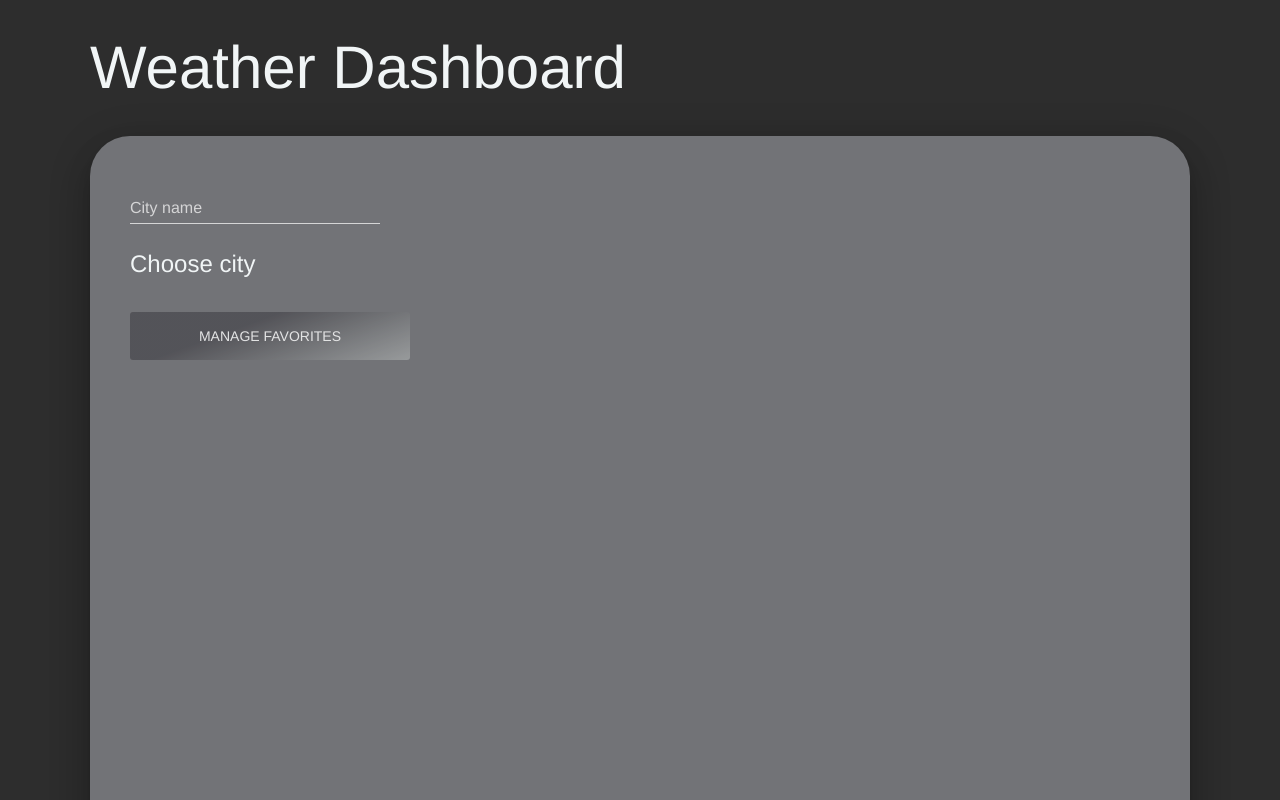
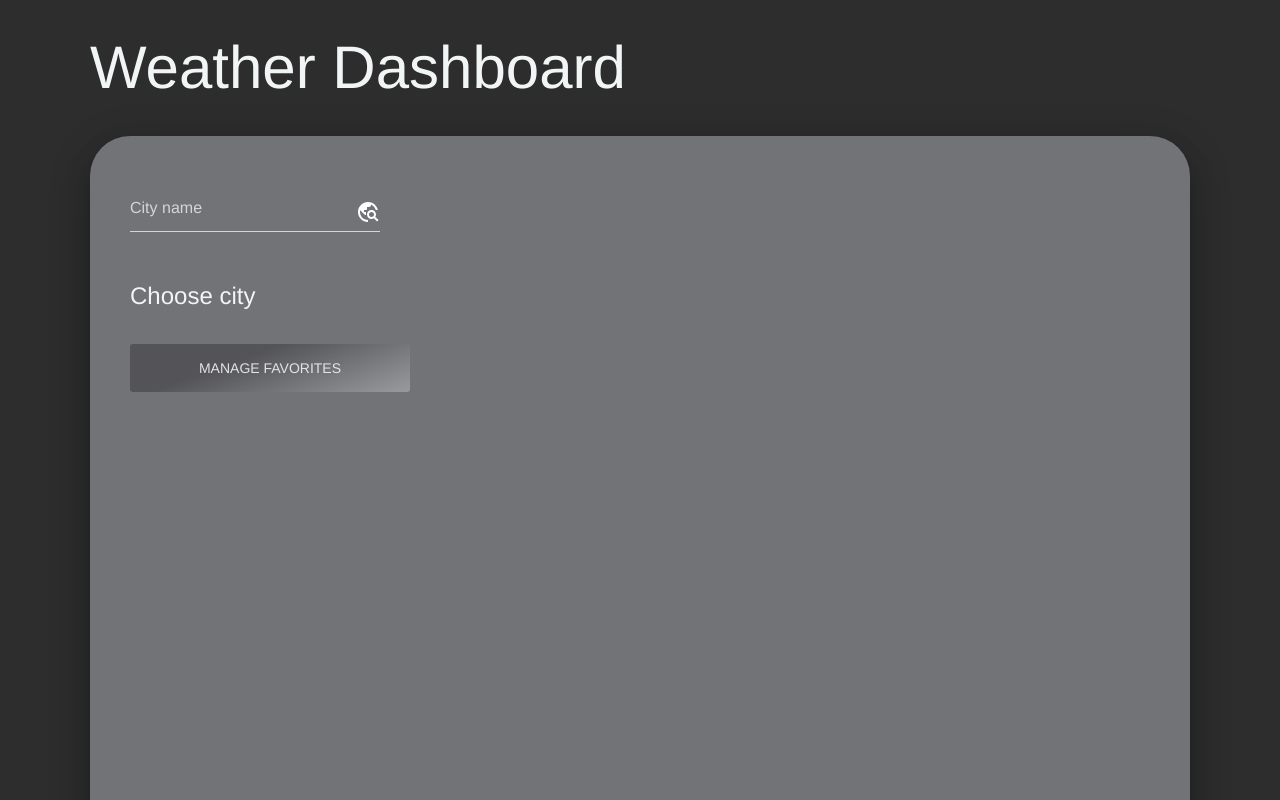
Before and after one commit to ExIxIxS/weather_dashboard, a React (Vite) app: page / in a window 1280 px wide. Shown: the top 800 px of the page. Built offline with nearby package versions, Linux system fonts and the light colour scheme.

Commit message:
FEAT: setup search field behavior

```diff
--- a/src/api/types.ts
+++ b/src/api/types.ts
@@ -34,3 +34,8 @@ export type Rain = {
 export type Clouds = {
   all: number;
 };
+
+export type ResponseError = {
+  message: string;
+  status?: number;
+};
--- /dev/null
+++ b/src/api/utils.ts
@@ -0,0 +1,12 @@
+import type { ResponseError } from 'src/api/types';
+
+export const isResponseError = (err: unknown): err is ResponseError => {
+  return (
+    !!err &&
+    typeof err === 'object' &&
+    err !== null &&
+    typeof (err as ResponseError).message === 'string' &&
+    (typeof (err as ResponseError).status === 'undefined' ||
+      typeof (err as ResponseError).status === 'number')
+  );
+};
--- a/src/api/weatherBaseQuery/index.ts
+++ b/src/api/weatherBaseQuery/index.ts
@@ -3,6 +3,7 @@ import { BASE_URL_WEATHER_API, URL_API_KEY } from 'src/api/constants';
 import type { BaseQueryFn } from '@reduxjs/toolkit/query';
 import type { AxiosRequestConfig, AxiosError } from 'axios';
 import { METHODS } from 'src/api/constants/http';
+import { ResponseError } from 'src/api/types';
 
 export const weatherBaseQuery =
   (
@@ -33,7 +34,7 @@ export const weatherBaseQuery =
       return {
         error: {
           status: err.response?.status,
-          data: err.response?.data || err.message,
+          message: (err.response?.data as ResponseError)?.message || err.message,
         },
       };
     }
--- /dev/null
+++ b/src/pages/main/components/CityWeatherInfo/components/SearchPanel/constants.ts
@@ -0,0 +1,3 @@
+export const TIMEOUT_DEBOUNCE = 1000;
+export const DEFAULT_ERROR_MESSAGE = 'unknown fetch error';
+export const NOT_FOUND_MESSAGE = 'city not found';
--- a/src/pages/main/components/CityWeatherInfo/components/SearchPanel/index.tsx
+++ b/src/pages/main/components/CityWeatherInfo/components/SearchPanel/index.tsx
@@ -1,4 +1,4 @@
-import { ChangeEvent, useEffect, useRef, useState, type FC } from 'react';
+import { useEffect, useMemo, useRef, useState, type FC, type ChangeEvent } from 'react';
 import { useDispatch } from 'react-redux';
 import { useLazyGetCitiesByNameQuery } from 'src/api/citiesSliceAPI';
 import Stack from '@mui/material/Stack';
@@ -8,15 +8,23 @@ import List from '@mui/material/List';
 import ListItemButton from '@mui/material/ListItemButton';
 import ListItemText from '@mui/material/ListItemText';
 import ClickAwayListener from '@mui/material/ClickAwayListener';
+import InputAdornment from '@mui/material/InputAdornment';
+import TravelExploreIcon from '@mui/icons-material/TravelExplore';
+import CircularProgress from '@mui/material/CircularProgress';
 import { setSelectedCity } from 'src/store/slices/selectedCitySlice';
+import { isResponseError } from 'src/api/utils';
+import {
+  DEFAULT_ERROR_MESSAGE,
+  NOT_FOUND_MESSAGE,
+  TIMEOUT_DEBOUNCE,
+} from 'src/pages/main/components/CityWeatherInfo/components/SearchPanel/constants';
+
 import type { ResponseCity } from 'src/api/citiesSliceAPI/types';
-
-const TIMEOUT_DEBOUNCE = 2000;
 
 export const SearchPanel: FC = () => {
   const dispatch = useDispatch();
 
-  const [fetchCitiesData, { data, isLoading, isError }] = useLazyGetCitiesByNameQuery();
+  const [fetchCitiesData, { data, isFetching, isError, error }] = useLazyGetCitiesByNameQuery();
   const refDebouncedCityNameValue = useRef('');
   const [currentCityName, setCurrentCityName] = useState('');
   const [currentCityOptions, setCurrentCityOptions] = useState<(ResponseCity & { id: string })[]>(
@@ -57,6 +65,24 @@ export const SearchPanel: FC = () => {
     );
   }, [data]);
 
+  const inputAdornment = (
+    <InputAdornment position="end" aria-label="search status" sx={{ my: 1 }}>
+      {isFetching ? <CircularProgress color="inherit" size={24} /> : <TravelExploreIcon />}
+    </InputAdornment>
+  );
+
+  const helperText = useMemo(() => {
+    if (isError) {
+      return isResponseError(error) ? error.message.split('.')[0] : DEFAULT_ERROR_MESSAGE;
+    }
+
+    if (currentCityName && !isFetching && data && data.length === 0) {
+      return NOT_FOUND_MESSAGE;
+    }
+
+    return '';
+  }, [error, isError, isFetching, currentCityName, data]);
+
   return (
     <ClickAwayListener onClickAway={handleClickAway}>
       <Stack sx={{ width: 250, position: 'relative' }}>
@@ -65,17 +91,25 @@ export const SearchPanel: FC = () => {
           value={currentCityName}
           variant="standard"
           type="text"
-          sx={{ mb: 3 }}
+          sx={{ mb: 3, minHeight: 80 }}
           fullWidth
           error={isError}
-          helperText={isError && 'Error text'}
+          helperText={helperText}
           onChange={handleSelectChange}
           autoComplete={'off'}
+          slotProps={{
+            input: {
+              endAdornment: inputAdornment,
+            },
+          }}
         />
         <Collapse
-          in={!isLoading && !isError && !!(currentCityOptions.length && currentCityName)}
+          in={
+            !isFetching &&
+            !isError &&
+            !!(data?.length && currentCityOptions.length && currentCityName)
+          }
           timeout="auto"
-          unmountOnExit
         >
           <List
             component="div"
```
